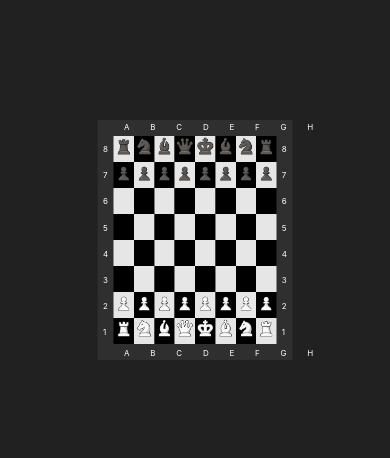
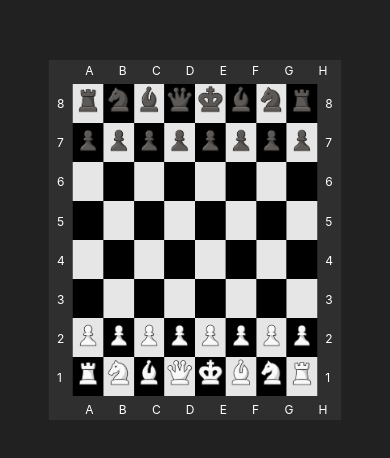
Before and after one commit to ali-tz-2004/chess, a React (Create React App) app: page / in a window 390 px wide. Shown: the part 182-640 px from the top of the page. Built offline with nearby package versions, Linux system fonts and the light colour scheme.

Commit message:
fix size responsive

```diff
--- a/src/components/BorderChess.tsx
+++ b/src/components/BorderChess.tsx
@@ -6,22 +6,22 @@ export const BorderChess = () => {
     <div className="absolute w-full h-full p-8">
       <div className="absolute text-white flex top-0">
         {columns.map((x) => (
-          <div className="p-columns">{x}</div>
+          <div className="md:p-columns p-columns-mobil">{x}</div>
         ))}
       </div>
       <div className="absolute text-white flex bottom-0">
         {columns.map((x) => (
-          <div className="p-columns">{x}</div>
+          <div className="md:p-columns p-columns-mobil">{x}</div>
         ))}
       </div>
       <div className="absolute text-white left-0">
         {rows.map((x) => (
-          <div className="p-rows">{x}</div>
+          <div className="md:p-rows p-rows-mobil">{x}</div>
         ))}
       </div>
       <div className="absolute text-white right-0">
         {rows.map((x) => (
-          <div className="p-rows">{x}</div>
+          <div className="md:p-rows p-rows-mobil">{x}</div>
         ))}
       </div>
     </div>
--- a/src/components/Chess.tsx
+++ b/src/components/Chess.tsx
@@ -65,7 +65,10 @@ export const Chess = () => {
   }, []);
 
   return (
-    <div className="h-custom-30 w-custom-30 bg-secondary grid grid-cols-8 grid-rows-8 p-8 relative md:scale-100 scale-50">
+    <div
+      className="h-custom-30 w-custom-30 bg-secondary grid grid-cols-8 grid-rows-8 p-8 relative
+    2xl:scale-150 lg:scale-100 md:scale-50 scale-75"
+    >
       {cells.map((cellChildren) =>
         cellChildren.map((x) => (
           <div key={x.id} className={`${x.color} w-full h-full`}>
--- a/tailwind.config.js
+++ b/tailwind.config.js
@@ -21,8 +21,10 @@ module.exports = {
         8:"grid-template-rows: repeat(8, minmax(0, 1fr));"
       },
       padding: {
-        columns: '2px 1.3rem',
+        columns: '2px 1.32rem',
         rows: '0.88rem 11px',
+        "columns-mobil": '2px 1.05rem',
+        "rows-mobil": '0.88rem 11px',
       },
     },
   },
```
